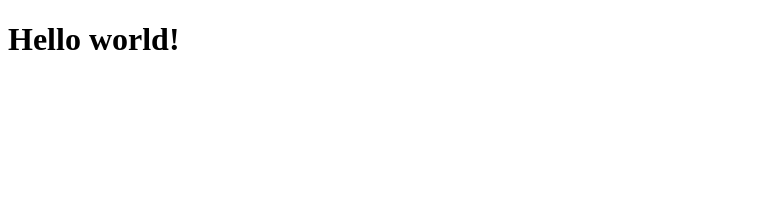
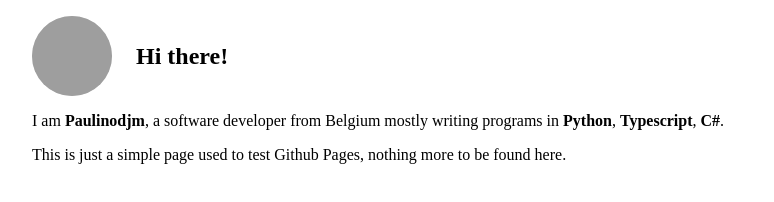
Before and after one commit to paulinodjm/paulinodjm.github.io, a plain HTML site: page index.html in a window 1280 px wide. Shown: the whole page, without its empty margins (0-774 px from the left). Drawn offline with Linux system fonts and the light colour scheme; grey boxes are pictures that could not be loaded.

Commit message:
Add simple presentation

```diff
--- a/index.html
+++ b/index.html
@@ -1,11 +1,60 @@
 <!DOCTYPE html>
 <html lang="en">
+
   <head>
-    <title>paulinodjm's github page</title>
+    <title>paulinodjm's page</title>
     <meta charset="UTF-8">
     <meta name="viewport" content="width=device-width, initial-scale=1">
   </head>
+
   <body>
-    <h1>Hello world!</h1>
+    <section class="heading">
+      <img src="https://gravatar.com/avatar/1b4c48929b02af3f392149e20d1b8851?s=80" />
+      <h1>Hi there!</h1>
+    </section>
+    <section class="content">
+      <p>
+        I am <strong>Paulinodjm</strong>, a software developer from Belgium mostly
+        writing programs in
+        <strong>Python</strong>,
+        <strong>Typescript</strong>,
+        <strong>C#</strong>.
+      </p>
+      <p>
+        This is just a simple page used to test Github Pages, nothing more to be
+        found here.
+      </p>
+    </section>
   </body>
+
 </html>
+
+<style>
+  body {
+    margin-left: 2em;
+    margin-right: 2em;
+    margin-top: 1em;
+    margin-bottom: 0;
+  }
+
+  section.heading {
+    display: flex;
+    flex-direction: row;
+    min-height: 80px;
+    align-items: center;
+  }
+
+  section.heading img {
+    border-radius: 40px;
+    background-color: lightgray;
+    height: 80px;
+    width: 80px;
+    margin-right: 1.5em;
+  }
+
+  section.content {
+    width: 100%;
+    text-align: justify;
+  }
+
+</style>
```
